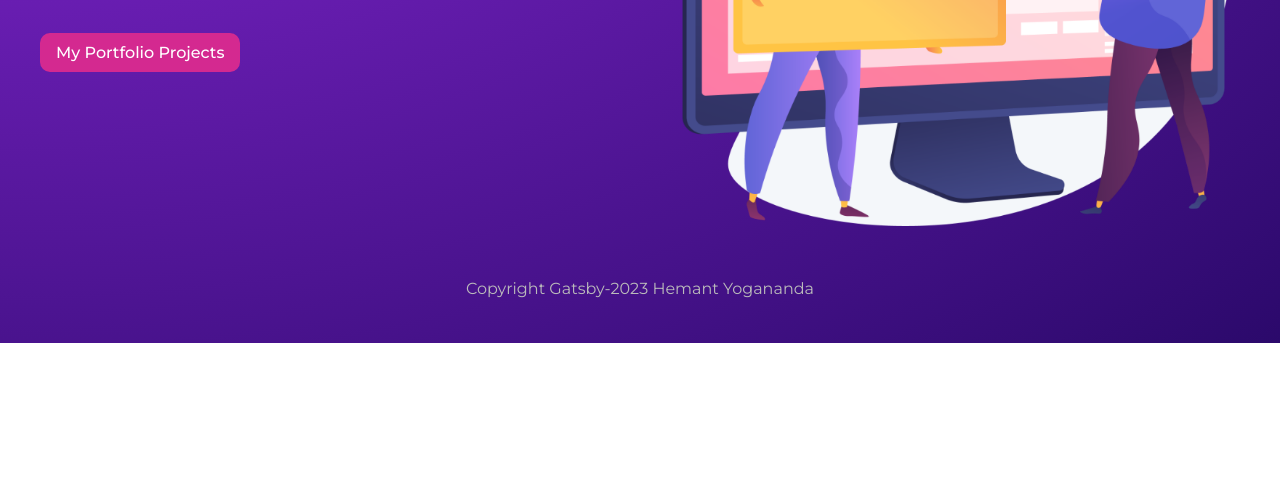
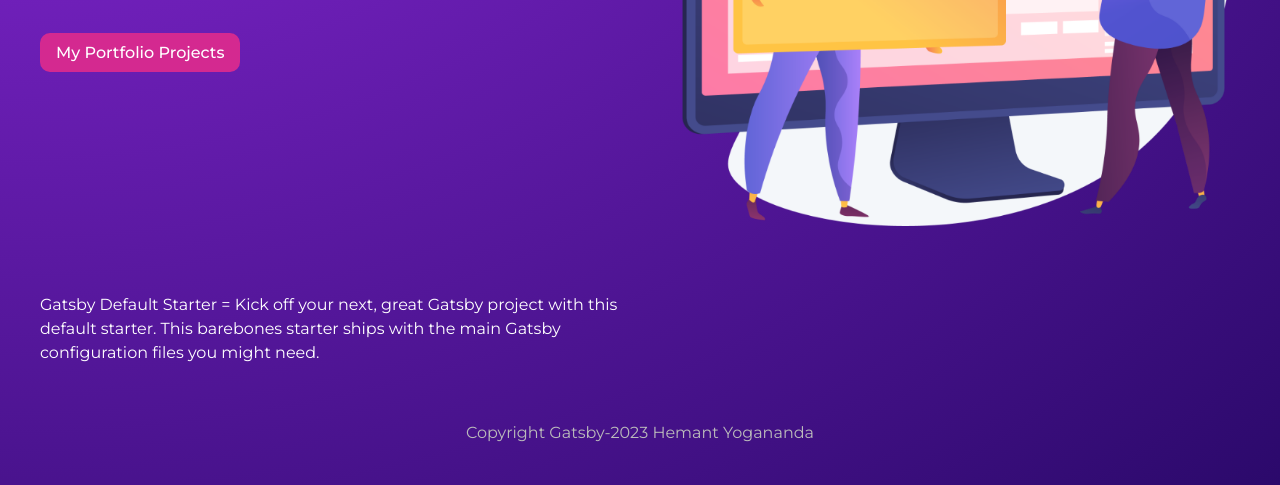
Before and after one commit to hemantyogananda/gatsby-starter-default, a Gatsby site: page / in a window 1280 px wide. Shown: the part 457-942 px from the top of the page. Before the commit the page ends 800 px from the top, so only its background shows below. Built offline with nearby package versions, Linux system fonts and the light colour scheme; Gatsby itself is replaced by a stand-in of ours.

Commit message:
Testing Graphql data

```diff
--- a/src/pages/index.js
+++ b/src/pages/index.js
@@ -4,7 +4,7 @@ import Layout from "../components/Layout"
 import { header, btn } from '../styles/home.module.css'
 
 export default function Home({data }) {
-    console.log(data);
+    const {title, description} = data.site.siteMetadata
   return (
     <Layout>
       <section className={header}>
@@ -14,7 +14,8 @@ export default function Home({data }) {
           <p>UX designer & web developer based in India.</p>
           <Link className={btn} to="/projects">My Portfolio Projects</Link>
         </div>
-        <img src="/banner.png" alt="site image" style={{ maxWidth: '100%' }}/>
+        <img src="/banner.png" alt="site image" style={{ maxWidth: '100%' }} />
+        <p>{title} = {description}</p>
       </section>
     </Layout>
   )
```
